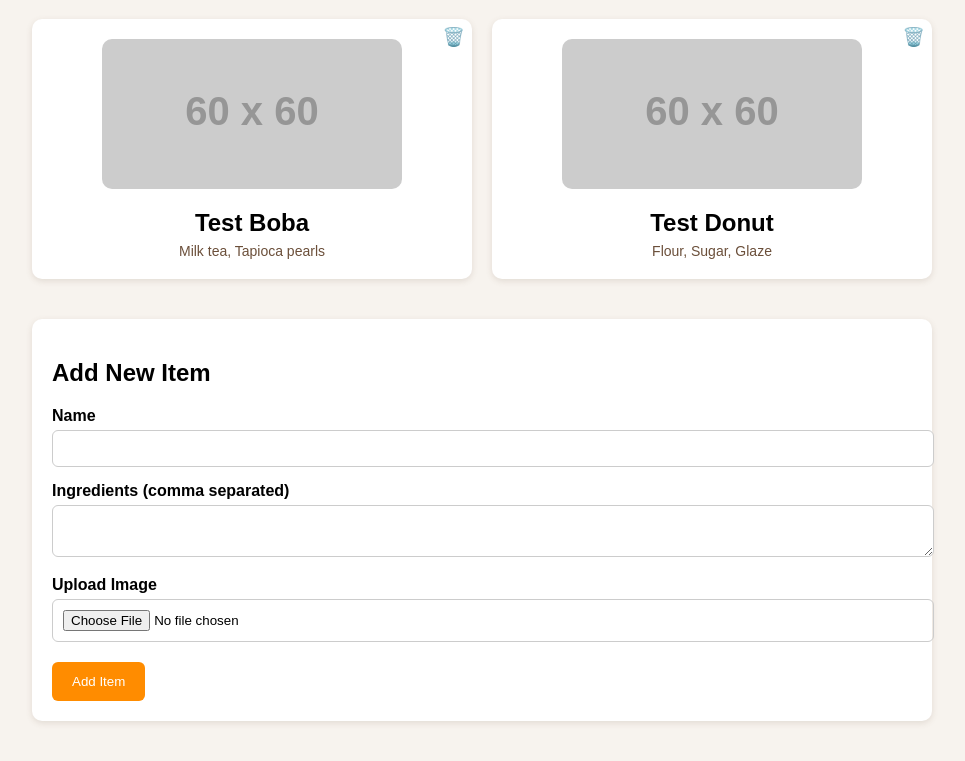
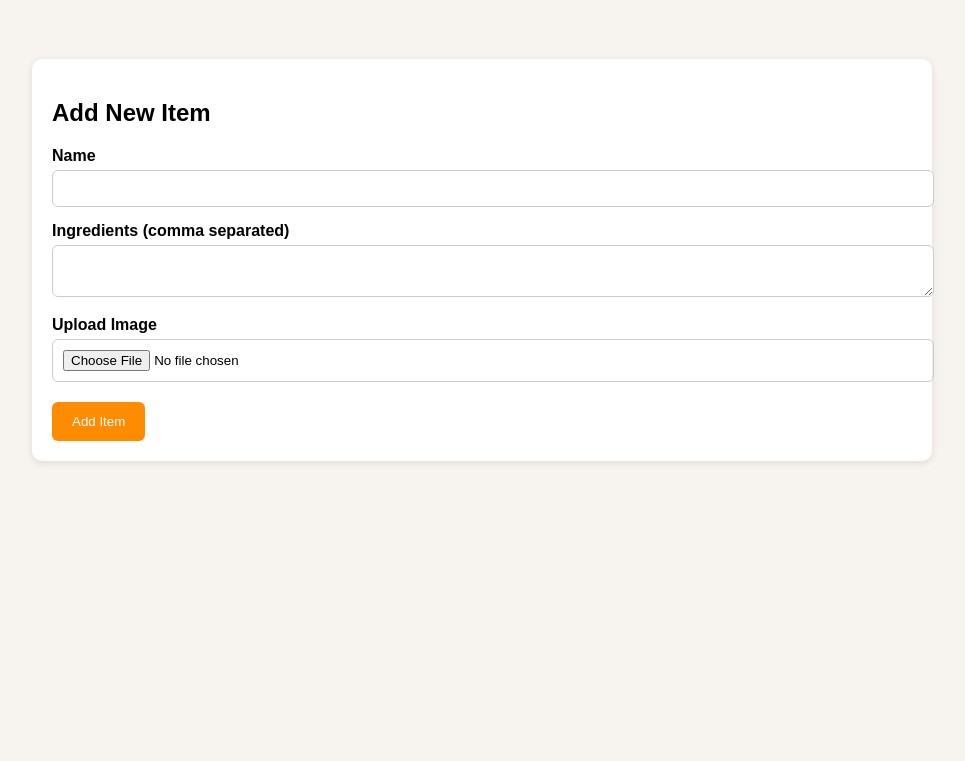
Before and after one commit to sidvasu/Mongoose-Cafe, a website: page public/index.html in a window 1280 px wide. Shown: the part 109-870 px from the top of the page, without its empty margins (158-1123 px from the left). After the commit the page ends 800 px from the top, so only its background shows below. Drawn offline with Linux system fonts and the light colour scheme; placeholder pictures from the web are drawn by us.

Commit message:
Connecting to backend

```diff
--- a/app.js
+++ b/public/app.js
@@ -1,41 +1,3 @@
-// Mock data (for testing)
-const mockItems = [
-  {
-    name: "Test Boba",
-    ingredients: ["Milk tea", "Tapioca pearls"],
-    image: "https://via.placeholder.com/60"
-  },
-  {
-    name: "Test Donut",
-    ingredients: ["Flour", "Sugar", "Glaze"],
-    image: "https://via.placeholder.com/60"
-  }
-];
-
-// Render mock items on page load
-document.addEventListener("DOMContentLoaded", () => {
-  const grid = document.getElementById("itemGrid");
-
-  mockItems.forEach(item => {
-    const card = document.createElement("div");
-    card.classList.add("item-card");
-
-    card.innerHTML = `
-      <button class="delete-btn">🗑️</button>
-      <img src="${item.image}" class="item-img">
-      <h2>${item.name}</h2>
-      <p class="ingredients-text">${item.ingredients.join(", ")}</p>
-    `;
-
-    card.querySelector(".delete-btn").addEventListener("click", () => {
-      card.remove();
-    });
-
-    grid.appendChild(card);
-  });
-});
-// End of mock data (for testing)
-
 document.getElementById("addBtn").addEventListener("click", () => {
   const name = document.getElementById("nameInput").value;
   const ingredients = document.getElementById("ingredientsInput").value;
--- a/server.js
+++ b/server.js
@@ -9,8 +9,10 @@ const port = 3000;
 const __filename = fileURLToPath(import.meta.url);
 const __dirname = dirname(__filename);
 
+app.use(express.static(join(__dirname, 'public')));
+
 app.get("/", (req, res) => {
-    res.sendFile(join(__dirname, 'index.html'));
+    res.sendFile(join(__dirname, 'public', 'index.html'));
 });
 
 app.listen(port, () => {
```
Also changed, not shown: public/index.html (renamed from index.html, +1 -2 lines), public/style.css (renamed from style.css).
